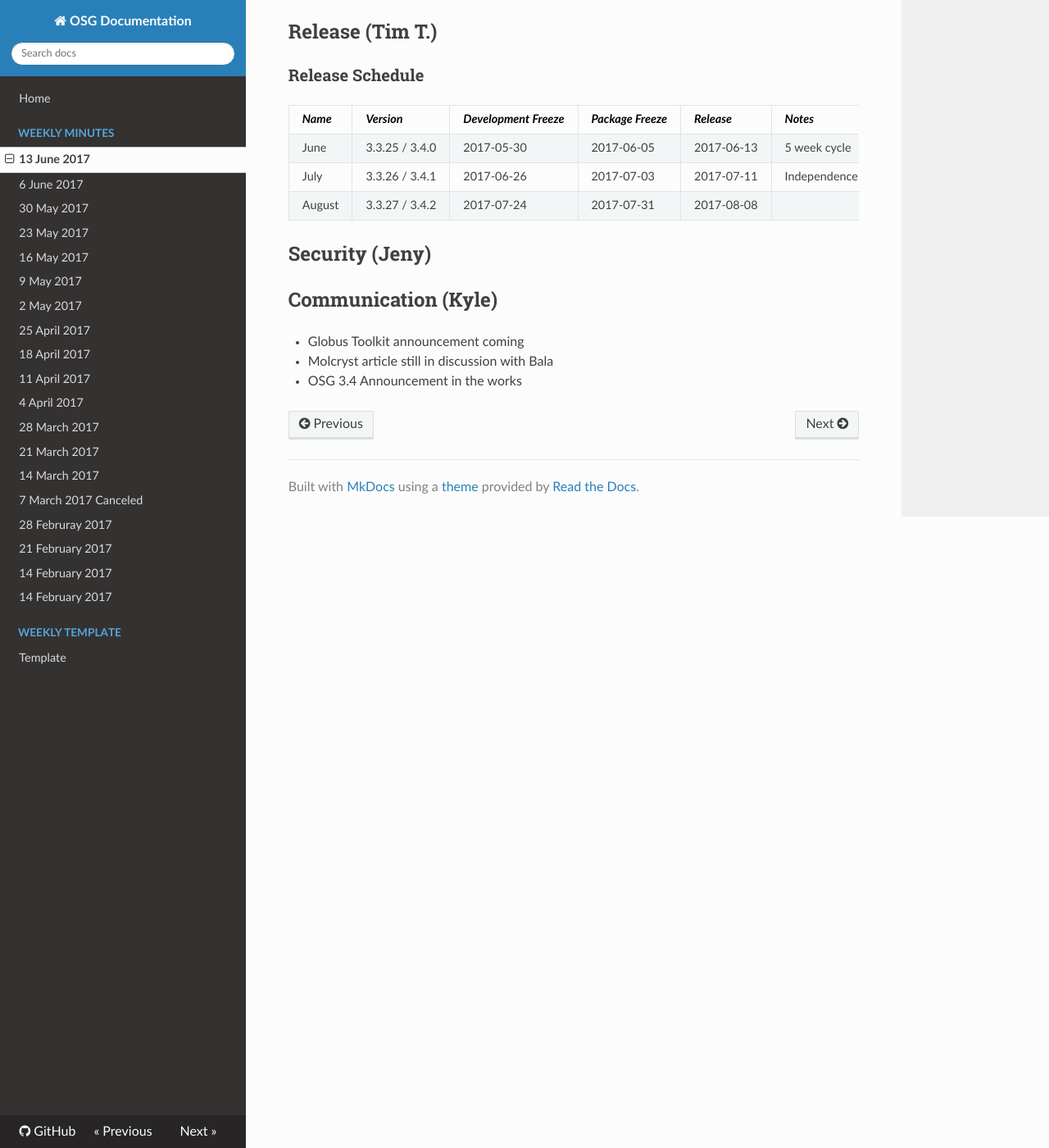
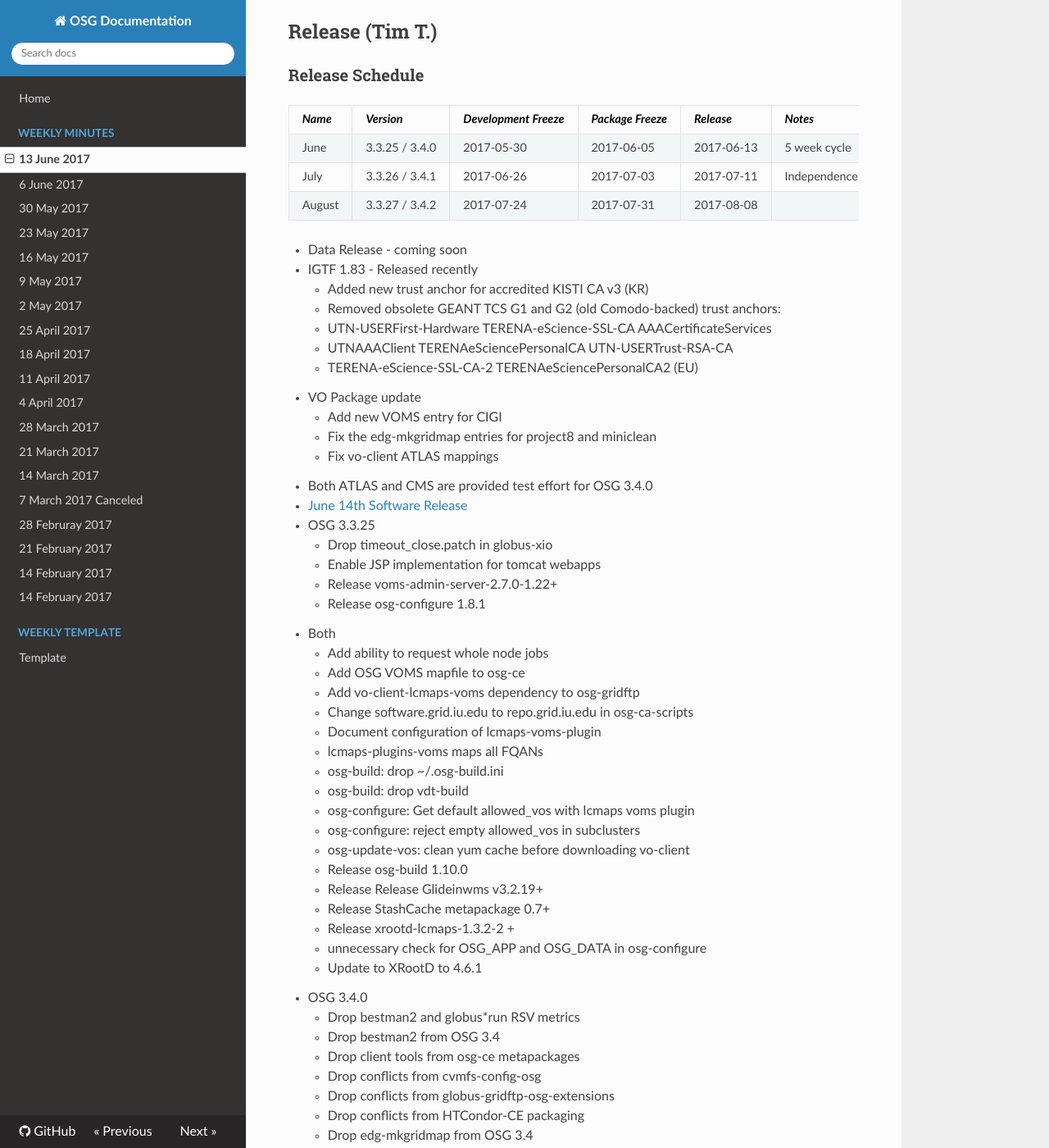
Before and after one commit to zsshah/production, an MkDocs documentation site: the page built from docs/WeeklyMinutes/13June2017.md, in a window 1280 px wide and 1400 px high, scrolled down 2698 px. Shown: the whole window at 82% size. Built offline with MkDocs 1.6.1, drawn with Linux system fonts in a browser that asks for light colours; nearby versions of some CDN libraries; old or Windows-style settings are respelled for this version of MkDocs; some of the changed text lies outside the part shown.

Commit message:
Update Release Section

```diff
--- a/docs/WeeklyMinutes/13June2017.md
+++ b/docs/WeeklyMinutes/13June2017.md
@@ -75,6 +75,66 @@
 | July | 3.3.26 / 3.4.1 | 2017-06-26 | 2017-07-03 | 2017-07-11 | Independence Day |
 | August | 3.3.27 / 3.4.2 | 2017-07-24 | 2017-07-31 | 2017-08-08 | |
 
+- Data Release - coming soon
+  - IGTF 1.83 - Released recently
+    - Added new trust anchor for accredited KISTI CA v3 (KR)
+    - Removed obsolete GEANT TCS G1 and G2 (old Comodo-backed) trust anchors:
+      - UTN-USERFirst-Hardware TERENA-eScience-SSL-CA AAACertificateServices
+      - UTNAAAClient TERENAeSciencePersonalCA UTN-USERTrust-RSA-CA
+      - TERENA-eScience-SSL-CA-2 TERENAeSciencePersonalCA2 (EU)
+  - VO Package update
+      - Add new VOMS entry for CIGI
+      - Fix the edg-mkgridmap entries for project8 and miniclean
+      - Fix vo-client ATLAS mappings
+- Both ATLAS and CMS are provided test effort for OSG 3.4.0
+- [June 14th Software Release](https://jira.opensciencegrid.org/issues/?filter=15254)
+  - OSG 3.3.25
+    - Drop timeout\_close.patch in globus-xio
+    - Enable JSP implementation for tomcat webapps
+    - Release voms-admin-server-2.7.0-1.22+
+    - Release osg-configure 1.8.1
+  - Both
+    - Add ability to request whole node jobs
+    - Add OSG VOMS mapfile to osg-ce
+    - Add vo-client-lcmaps-voms dependency to osg-gridftp
+    - Change software.grid.iu.edu to repo.grid.iu.edu in osg-ca-scripts
+    - Document configuration of lcmaps-voms-plugin
+    - lcmaps-plugins-voms maps all FQANs
+    - osg-build: drop ~/.osg-build.ini
+    - osg-build: drop vdt-build
+    - osg-configure: Get default allowed\_vos with lcmaps voms plugin
+    - osg-configure: reject empty allowed\_vos in subclusters
+    - osg-update-vos: clean yum cache before downloading vo-client
+    - Release osg-build 1.10.0
+    - Release Release Glideinwms v3.2.19+
+    - Release StashCache metapackage 0.7+
+    - Release xrootd-lcmaps-1.3.2-2 +
+    - unnecessary check for OSG\_APP and OSG\_DATA in osg-configure
+    - Update to XRootD to 4.6.1
+  - OSG 3.4.0
+    - Drop bestman2 and globus*run RSV metrics
+    - Drop bestman2 from OSG 3.4
+    - Drop client tools from osg-ce metapackages
+    - Drop conflicts from cvmfs-config-osg
+    - Drop conflicts from globus-gridftp-osg-extensions
+    - Drop conflicts from HTCondor-CE packaging
+    - Drop edg-mkgridmap from OSG 3.4
+    - Drop glexec and java from osg-wn-client
+    - Drop GUMS from 3.4
+    - osg-configure: Deprecate GUMS support
+    - osg-configure: Disable GRAM configuration (2.0.0)
+    - osg-configure: Drop glexec support for 3.4
+    - osg-configure: Drop managedfork and network config from 2.0.0
+    - osg-configure: Drop osg-cleanup options from 10-misc.ini
+    - osg-configure: Drop 'rsv is not installed' warning
+    - osg-configure: Remove "configure-osg" alias
+    - Prepare lcmaps for 3.4
+    - Release osg-ce-3.4-1+
+    - Release osg-configure 2.0.0
+    - Remove gridftp from the CE metapackages
+    - Remove requirements for packages dropped in 3.4 in osg-tested-internal
+    - Update to HTCondor 8.6.3+ in OSG 3.4
+
 ## Security (Jeny)
 
 ## Communication (Kyle)
```
